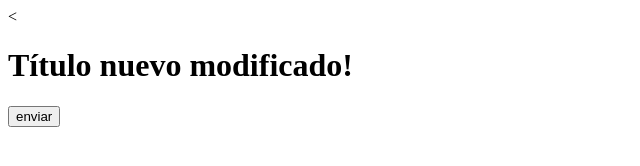
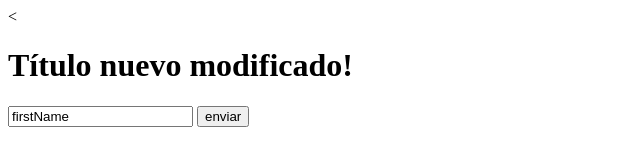
Before and after one commit to krojas0419/docs, a plain HTML site: page index.html in a window 1280 px wide. Shown: the whole page, without its empty margins (0-640 px from the left). Drawn offline with Linux system fonts and the light colour scheme.

Commit message:
Se modificó index

```diff
--- a/index.html
+++ b/index.html
@@ -8,8 +8,8 @@
     <<h1>Título nuevo modificado!</h1>
 
     <form action="#" method="get">
+      <input type="text" name="firstName" value="firstName">
       <input type="button" value="enviar">
-
     </form>
   </body>
 </html>
```
